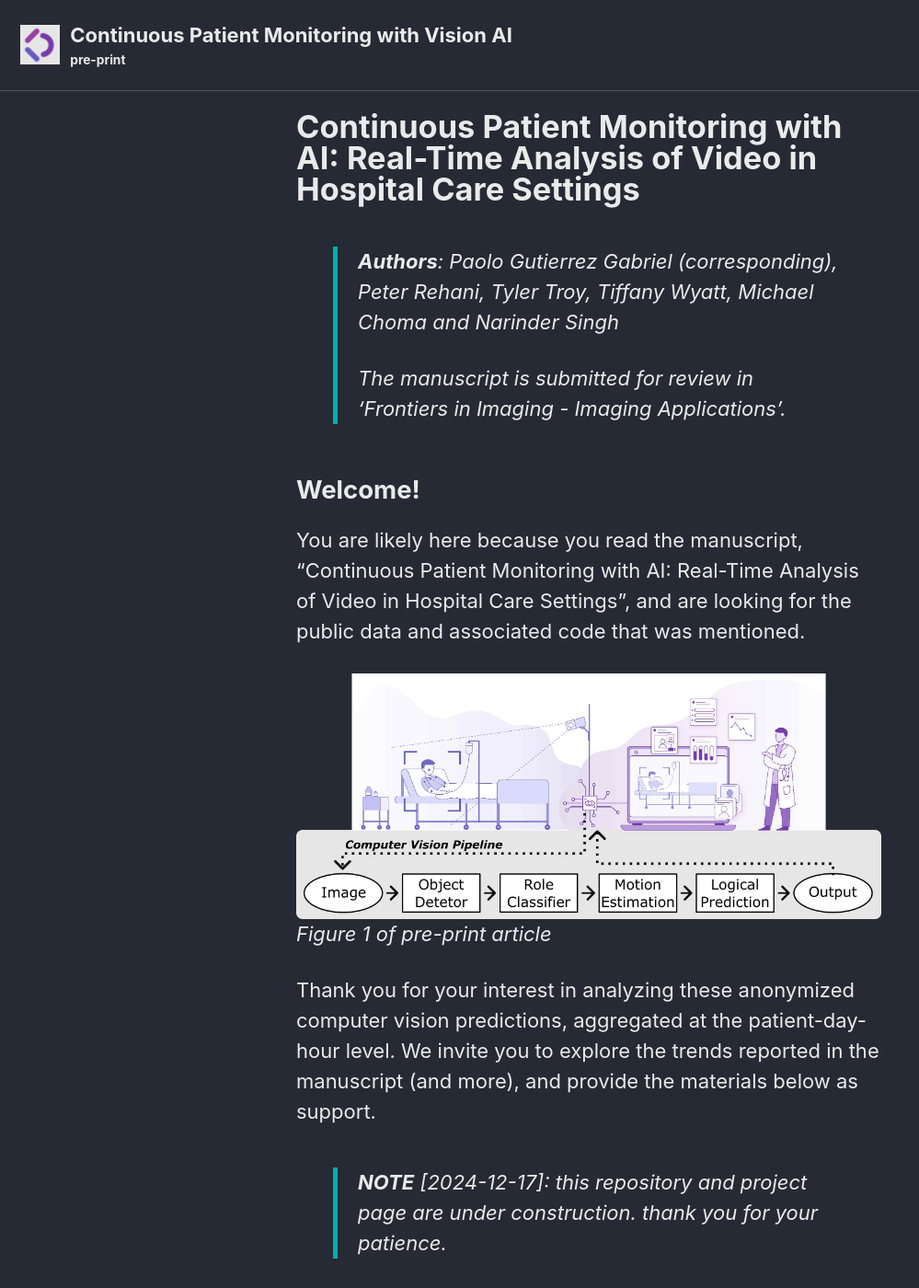
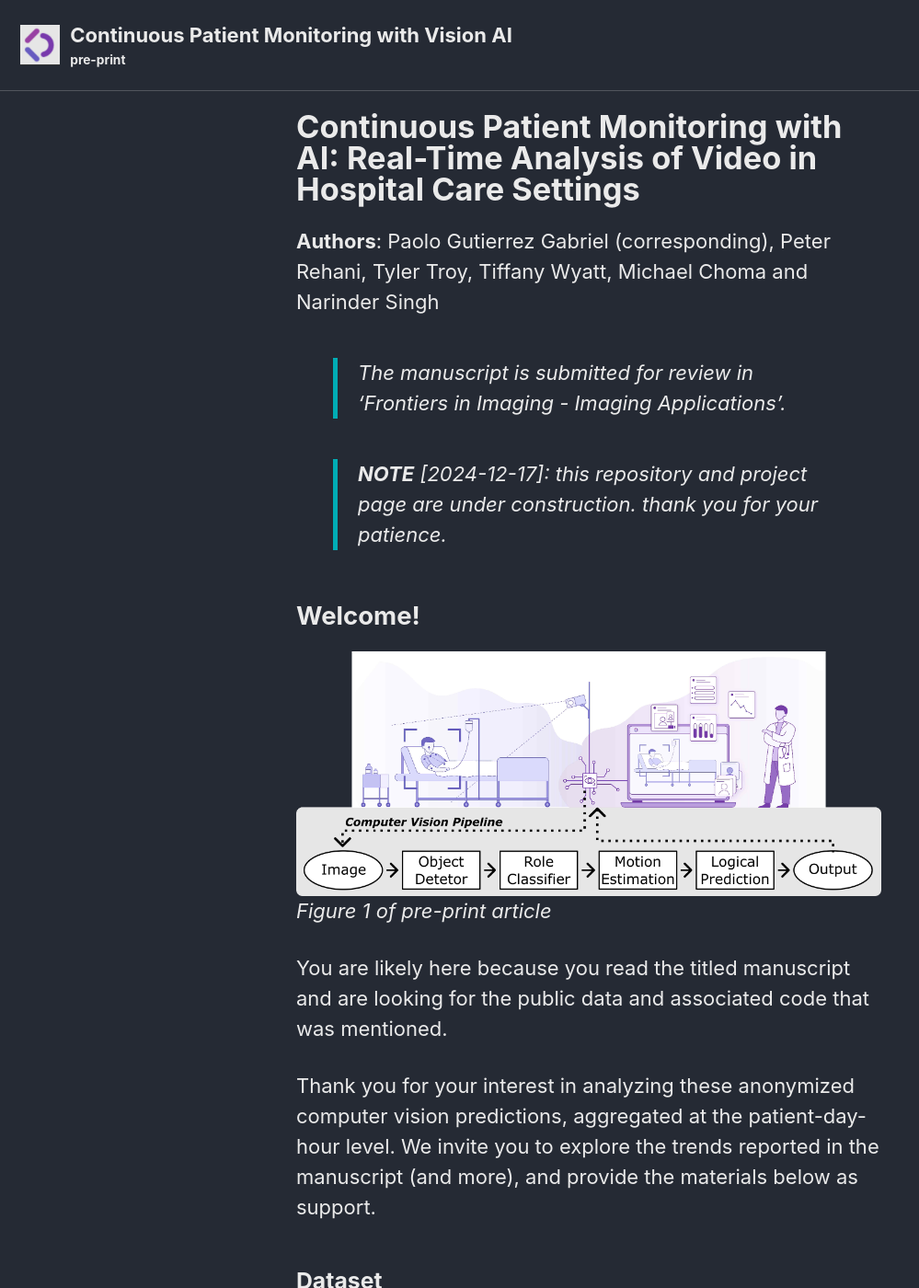
Before and after one commit to lookdeep/ai-norms-2024, a Jekyll site: the page built from index.md, in a window 1280 px wide and 1400 px high. Shown: the whole window at 92% size, without its empty margins (0-999 px from the left). Built offline with Jekyll 4.4.1, drawn with Linux system fonts in a browser that asks for light colours; cached includes are drawn as plain includes; some of the changed text lies outside the part shown.

````diff
--- a/index.md
+++ b/index.md
@@ -2,21 +2,23 @@
 layout: posts
 title:  "Continuous Patient Monitoring with AI: Real-Time Analysis of Video in Hospital Care Settings"
 ---
-> **Authors**: Paolo Gutierrez Gabriel (corresponding), Peter Rehani, Tyler Troy, Tiffany Wyatt, Michael Choma and Narinder Singh
->
+**Authors**: Paolo Gutierrez Gabriel (corresponding), Peter Rehani, Tyler Troy, Tiffany Wyatt, Michael Choma and Narinder Singh
+
 > _The manuscript is submitted for review in 'Frontiers in Imaging - Imaging Applications'._
 
+> **_NOTE_** [2024-12-17]: this repository and project page are under construction.
+thank you for your patience.
+
+
 ## Welcome!
-You are likely here because you read the manuscript, "Continuous Patient Monitoring with AI: Real-Time Analysis of Video in Hospital Care Settings", and are looking for the public data and associated code that was mentioned.
 
 ![Figure 1 of pre-print](assets/images/overview.png "LookDeep Health System")
 _Figure 1 of pre-print article_
 
+You are likely here because you read the titled manuscript and are looking for the public data and associated code that was mentioned.
+
 Thank you for your interest in analyzing these anonymized computer vision predictions, aggregated at the patient-day-hour level.
 We invite you to explore the trends reported in the manuscript (and more), and provide the materials below as support.
-
-> **_NOTE_** [2024-12-17]: this repository and project page are under construction.
-thank you for your patience.
 
 ### Dataset
 
@@ -59,13 +61,14 @@ These trends provide hour-over-hour insight into various patient behvaiors and r
 ```
 
 *Details*:
-- direct link to data: [lookdeep/ai-norms-2024/data/data_by_patient_hour_scrubbed.csv](https://github.com/lookdeep/ai-norms-2024/blob/main/data/data_by_patient_hour_scrubbed.csv)
 - computer vision predictions come from Models v4 and v5 -> see manuscript for evaluation
 
 ## Resources
+* [direct link to data](https://github.com/lookdeep/ai-norms-2024/blob/main/data/data_by_patient_hour_scrubbed.csv) - CSV file (3.88 MB)
 * [arXiv pre-print](https://arxiv.org/abs/2412.13152)
 * [code repository](https://github.com/lookdeep/ai-norms-2024) - use `main` branch
 * [LookDeep Health website](https://lookdeep.health/technology/)
+* demo
 
 ## Citation
 If you would like to reference this work, please use:
````
